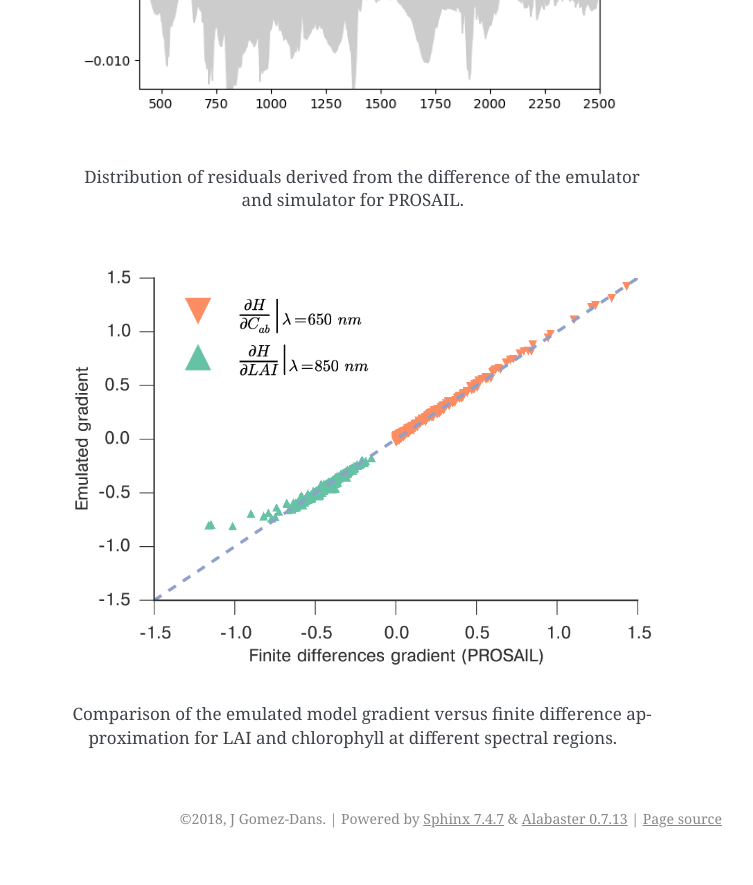
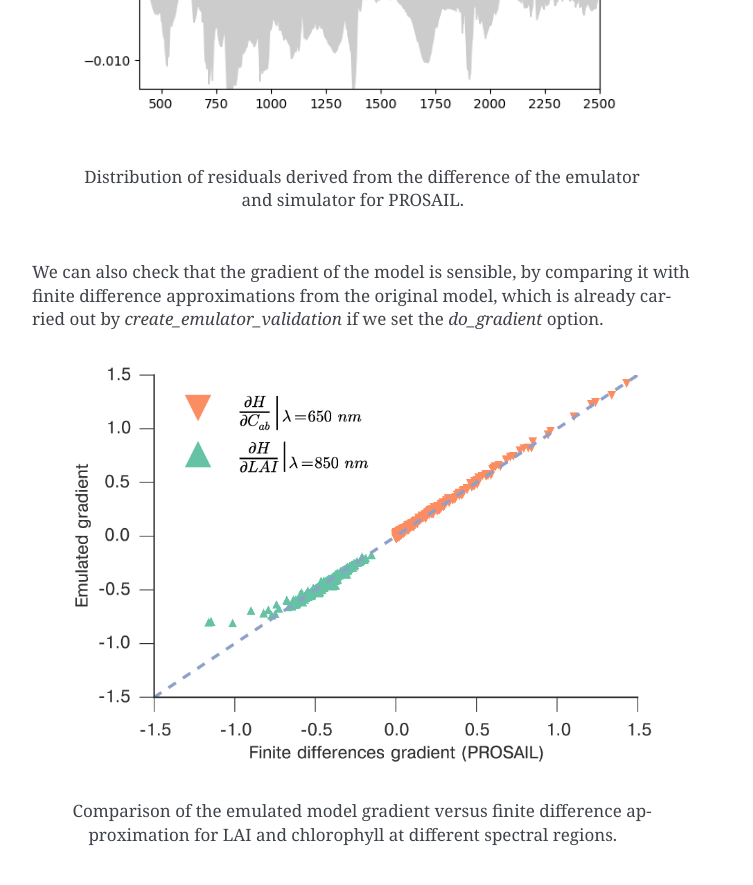
Before and after one commit to jgomezdans/gp_emulator, a Sphinx documentation site: the page built from docs/emulating_rt_model.rst, in a window 1280 px wide and 900 px high, scrolled down 4124 px. Shown: the top 885 px of the window, without its empty margins (388-1141 px from the left). Built offline with Sphinx 7.4.7, drawn with Linux system fonts in a browser that asks for light colours; before the commit the page ends 4982 px from its top, so only the background shows below that.

Commit message:
Minor fix

```diff
--- a/docs/emulating_rt_model.rst
+++ b/docs/emulating_rt_model.rst
@@ -163,6 +163,9 @@ The validation results looks like this:
 
    Distribution of residuals derived from the difference of the emulator and simulator for PROSAIL.
 
+
+We can also check that the gradient of the model is sensible, by comparing it with finite difference approximations from the original model, which is already carried out by `create_emulator_validation` if we set the `do_gradient` option.
+
 .. figure:: spectral_gradient_prosail.png
    :figwidth: 90%
 
```
